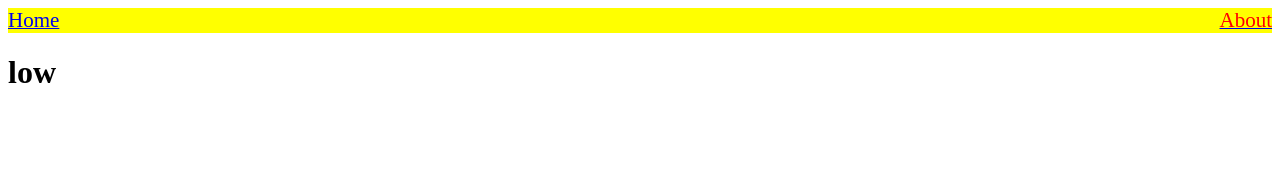
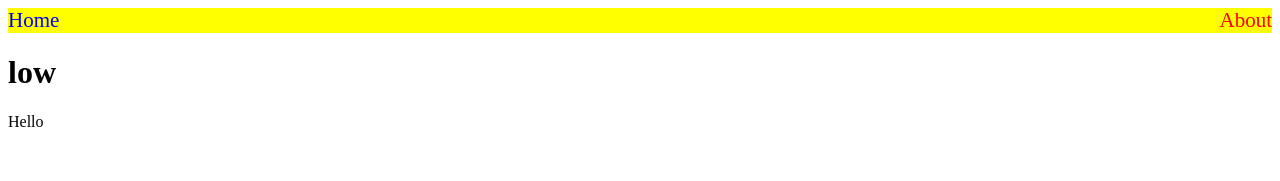
Before and after one commit to smash009/nextjs-intro, a Next.js app: page /about in a window 1280 px wide. Shown: the top 181 px of the page. Built offline with nearby package versions, Linux system fonts and the light colour scheme.

Commit message:
Feat: css style jsx global

```diff
--- /dev/null
+++ b/pages/_app.tsx
@@ -0,0 +1,18 @@
+import { AppProps } from "next/app";
+import NavBar from "../components/NavBar";
+// import "../styles/globals.css";
+
+export default function App({ Component, pageProps }: AppProps) {
+  return (
+    <div>
+      <NavBar />
+      <Component {...pageProps} />
+      <span>Hello</span>
+      <style jsx global>{`
+        a {
+          text-decoration: none;
+        }
+      `}</style>
+    </div>
+  );
+}
--- a/pages/about.tsx
+++ b/pages/about.tsx
@@ -3,7 +3,6 @@
 export default function About() {
   return (
     <div>
-      <NavBar />
       <h1>low</h1>
     </div>
   );
--- a/pages/index.tsx
+++ b/pages/index.tsx
@@ -3,13 +3,7 @@
 export default function Home() {
   return (
     <div>
-      <NavBar />
       <h1>Hello</h1>
-      <style jsx global>{`
-        a {
-          text-decoration: none;
-        }
-      `}</style>
     </div>
   );
 }
```
